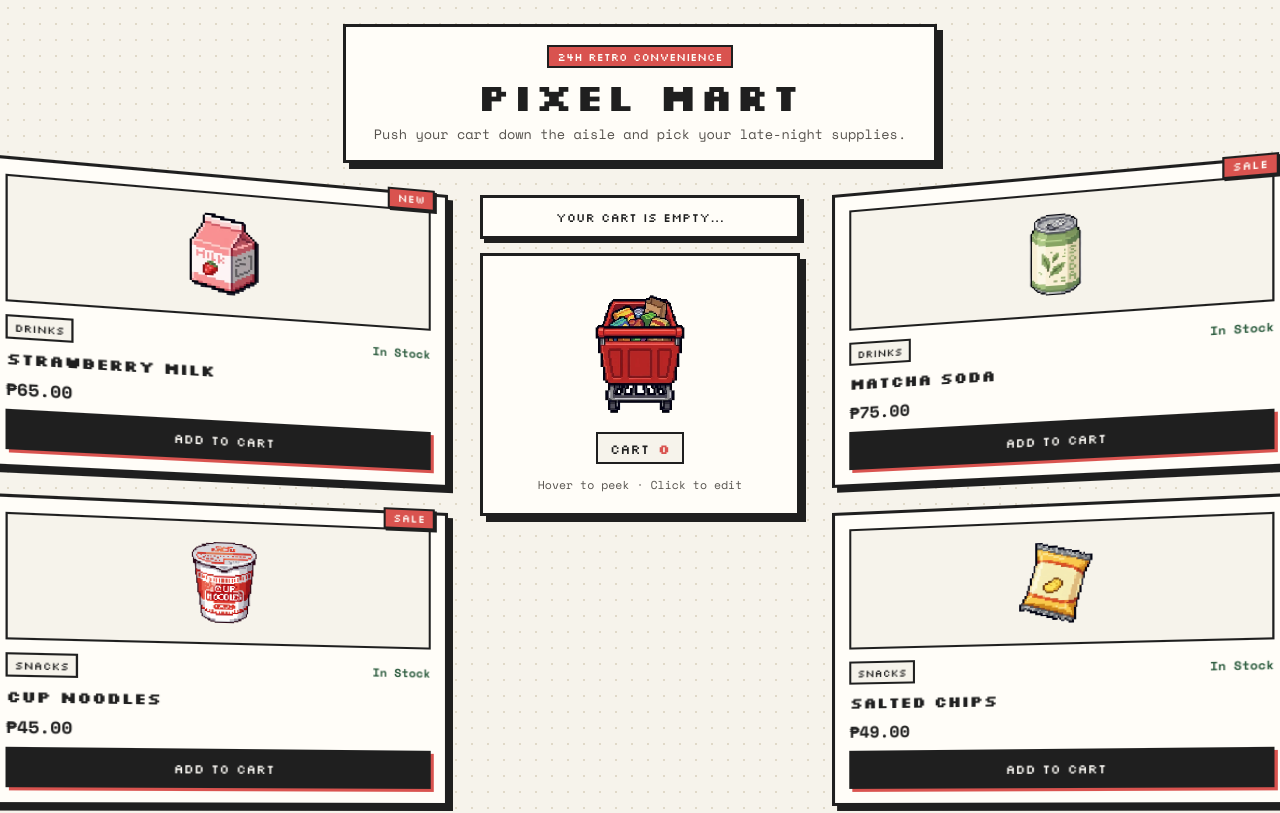
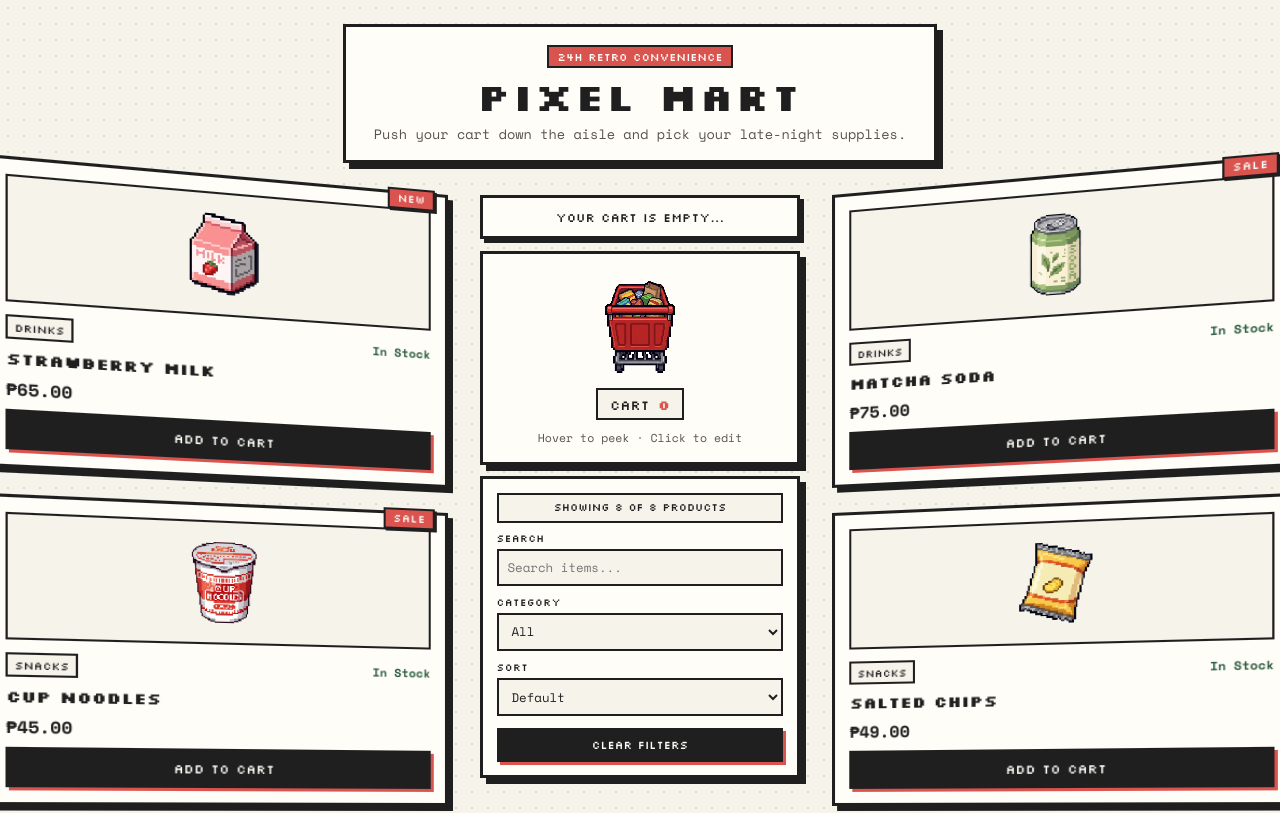
Before and after one commit to Wynteriall/product-catalog, a React (Vite) app: page / in a window 1280 px wide. Shown: the top 813 px of the page. Built offline with nearby package versions, Linux system fonts and the light colour scheme.

Commit message:
feat: add controlled SearchBar component and sticky center-lane layout

```diff
--- a/src/App.css
+++ b/src/App.css
@@ -101,7 +101,7 @@ body {
 /* Sticky center cart lane */
 .aisle__center {
   position: sticky;
-  top: 2rem;
+  top: 1.25rem;
   z-index: 10;
 }
 
@@ -109,7 +109,7 @@ body {
   display: flex;
   flex-direction: column;
   align-items: center;
-  gap: 0.85rem;
+  gap: 0.7rem;
 }
 
 .cart-status {
@@ -136,11 +136,11 @@ body {
 .cart-stage {
   position: relative;
   width: 100%;
-  padding: 2rem 1.25rem 1.25rem;
+  padding: 1.35rem 1.1rem 1rem;
   display: flex;
   flex-direction: column;
   align-items: center;
-  gap: 0.75rem;
+  gap: 0.55rem;
   background-color: var(--surface);
   border: 3px solid var(--ink);
   box-shadow: 6px 6px 0 var(--ink);
@@ -162,8 +162,8 @@ body {
 
 .cart-stage__img,
 .cart-stage__svg {
-  width: 132px;
-  height: 132px;
+  width: 104px;
+  height: 104px;
   object-fit: contain;
   image-rendering: pixelated;
   user-select: none;
@@ -628,7 +628,7 @@ body {
   }
 
   .cart-lane {
-    max-width: 420px;
+    max-width: 520px;
     margin: 0 auto;
   }
 
--- a/src/App.jsx
+++ b/src/App.jsx
@@ -1,5 +1,6 @@
 import { useRef, useState } from 'react';
 import ProductCard from './components/ProductCard';
+import SearchBar from './components/SearchBar';
 import { products } from './data/products';
 import './App.css';
 
@@ -55,6 +56,9 @@ function App() {
     x: 0,
     y: 0,
   });
+  const [searchText, setSearchText] = useState('');
+  const [category, setCategory] = useState('All');
+  const [sortOrder, setSortOrder] = useState('default');
 
   const cartRef = useRef(null);
   const receiptRef = useRef(null);
@@ -240,6 +244,12 @@ function App() {
     setCartItems([]);
     setLastAdded('');
     showToast('RECEIPT VOIDED');
+  }
+
+  function handleClearFilters() {
+    setSearchText('');
+    setCategory('All');
+    setSortOrder('default');
   }
 
   function renderShelfCard(product) {
@@ -443,6 +453,18 @@ function App() {
                 </div>
               </aside>
             ) : null}
+
+            <SearchBar
+              searchText={searchText}
+              onSearchChange={setSearchText}
+              category={category}
+              onCategoryChange={setCategory}
+              sortOrder={sortOrder}
+              onSortOrderChange={setSortOrder}
+              onClearFilters={handleClearFilters}
+              resultCount={products.length}
+              totalCount={products.length}
+            />
           </div>
         </section>
 
--- /dev/null
+++ b/src/components/SearchBar.css
@@ -0,0 +1,108 @@
+.search-bar {
+  width: 100%;
+  padding: 0.85rem;
+  display: flex;
+  flex-direction: column;
+  gap: 0.55rem;
+  background-color: var(--surface);
+  border: 3px solid var(--ink);
+  box-shadow: 6px 6px 0 var(--ink);
+}
+
+.search-bar__count {
+  margin: 0;
+  padding: 0.35rem 0.5rem;
+  text-align: center;
+  font-family: 'Silkscreen', monospace;
+  font-size: 0.68rem;
+  line-height: 1.35;
+  background-color: var(--bg-cream);
+  border: 2px solid var(--ink);
+}
+
+.search-bar__row {
+  display: flex;
+  flex-direction: column;
+  gap: 0.55rem;
+}
+
+.search-bar__field {
+  display: flex;
+  flex-direction: column;
+  gap: 0.25rem;
+}
+
+.search-bar__label {
+  font-family: 'Silkscreen', monospace;
+  font-size: 0.65rem;
+  text-transform: uppercase;
+  letter-spacing: 0.04em;
+  color: var(--ink);
+}
+
+.search-bar__input,
+.search-bar__select {
+  width: 100%;
+  padding: 0.42rem 0.55rem;
+  font-family: 'Space Mono', monospace;
+  font-size: 0.78rem;
+  color: var(--ink);
+  background-color: var(--bg-cream);
+  border: 2px solid var(--ink);
+  border-radius: 0;
+  outline: none;
+  transition:
+    border-color 120ms ease,
+    box-shadow 120ms ease,
+    background-color 120ms ease;
+}
+
+.search-bar__input:focus-visible,
+.search-bar__select:focus-visible {
+  border-color: var(--accent);
+  box-shadow: 3px 3px 0 var(--accent);
+  background-color: var(--surface);
+}
+
+.search-bar__clear {
+  margin-top: 0.15rem;
+  width: 100%;
+  padding: 0.48rem 0.65rem;
+  font-family: 'Silkscreen', monospace;
+  font-size: 0.72rem;
+  text-transform: uppercase;
+  color: var(--surface);
+  background-color: var(--ink);
+  border: 2px solid var(--ink);
+  box-shadow: 3px 3px 0 var(--accent);
+  cursor: pointer;
+  transition:
+    transform 100ms ease,
+    box-shadow 100ms ease,
+    background-color 120ms ease;
+}
+
+.search-bar__clear:hover {
+  background-color: var(--accent);
+  box-shadow: 3px 3px 0 var(--ink);
+  transform: translate(-1px, -1px);
+}
+
+.search-bar__clear:active {
+  transform: translate(2px, 2px);
+  box-shadow: 1px 1px 0 var(--ink);
+}
+
+@media (max-width: 1023px) {
+  .search-bar__row {
+    display: grid;
+    grid-template-columns: 1fr 1fr;
+    gap: 0.55rem;
+  }
+}
+
+@media (max-width: 479px) {
+  .search-bar__row {
+    grid-template-columns: 1fr;
+  }
+}
--- /dev/null
+++ b/src/components/SearchBar.jsx
@@ -0,0 +1,98 @@
+import './SearchBar.css';
+
+const CATEGORIES = [
+  'All',
+  'Drinks',
+  'Snacks',
+  'Ready-to-Eat',
+  'Essentials',
+  'General',
+];
+
+const SORT_OPTIONS = [
+  { value: 'default', label: 'Default' },
+  { value: 'price-asc', label: 'Price: Low to High' },
+  { value: 'price-desc', label: 'Price: High to Low' },
+];
+
+function SearchBar({
+  searchText,
+  onSearchChange,
+  category,
+  onCategoryChange,
+  sortOrder,
+  onSortOrderChange,
+  onClearFilters,
+  resultCount,
+  totalCount,
+}) {
+  return (
+    <section className="search-bar" aria-label="Search and filter products">
+      <p className="search-bar__count" role="status" aria-live="polite">
+        Showing {resultCount} of {totalCount} products
+      </p>
+
+      <div className="search-bar__field">
+        <label htmlFor="product-search" className="search-bar__label">
+          Search
+        </label>
+        <input
+          id="product-search"
+          type="text"
+          className="search-bar__input"
+          placeholder="Search items..."
+          value={searchText}
+          onChange={(event) => onSearchChange(event.target.value)}
+        />
+      </div>
+
+      <div className="search-bar__row">
+        <div className="search-bar__field">
+          <label htmlFor="product-category" className="search-bar__label">
+            Category
+          </label>
+          <select
+            id="product-category"
+            className="search-bar__select"
+            value={category}
+            onChange={(event) => onCategoryChange(event.target.value)}
+          >
+            {CATEGORIES.map((option) => (
+              <option key={option} value={option}>
+                {option}
+              </option>
+            ))}
+          </select>
+        </div>
+
+        <div className="search-bar__field">
+          <label htmlFor="product-sort" className="search-bar__label">
+            Sort
+          </label>
+          <select
+            id="product-sort"
+            className="search-bar__select"
+            value={sortOrder}
+            onChange={(event) => onSortOrderChange(event.target.value)}
+          >
+            {SORT_OPTIONS.map((option) => (
+              <option key={option.value} value={option.value}>
+                {option.label}
+              </option>
+            ))}
+          </select>
+        </div>
+      </div>
+
+      <button
+        type="button"
+        className="search-bar__clear"
+        onClick={onClearFilters}
+      >
+        Clear Filters
+      </button>
+    </section>
+  );
+}
+
+export default SearchBar;
```
